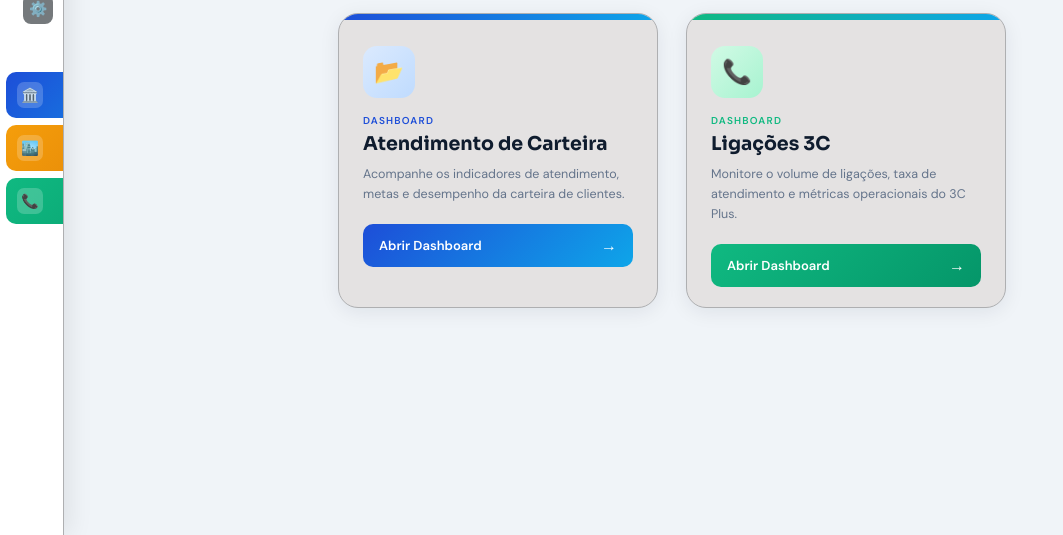
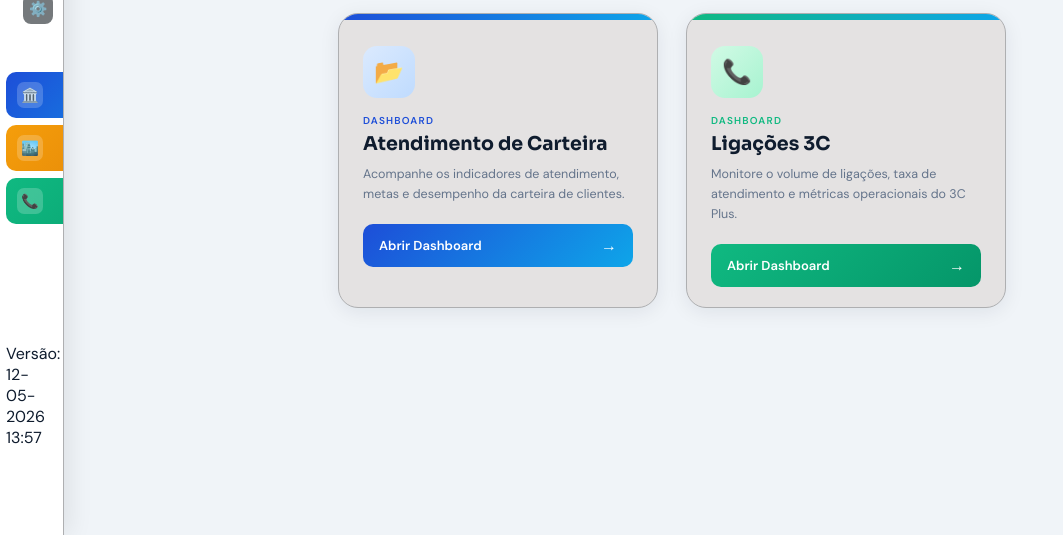
Before and after one commit to YgorRibeiro7/PAGINA-MS, a Flask app: template templates/painel.html in a window 1280 px wide. Shown: the part 265-800 px from the top of the page, without its empty margins (0-1063 px from the left). Run offline with Flask 3, Linux system fonts and the light colour scheme; the template is opened without the code that fills it, so the values that code supplies are empty; some libraries are stand-ins or nearby versions.

Commit message:
acrescentei no menu a a descrição de versão

```diff
--- a/templates/painel.html
+++ b/templates/painel.html
@@ -754,7 +754,10 @@
             <span class="ext-arrow btn-label">↗</span>
             <span class="link-tooltip">Gestão Linhas VVN</span>
         </a>
-
+        <br> <br> <br><br> <br>
+       <div>
+         <P>Versão: 12-05-2026 13:57</P>
+       </div>
     </div>
 </div>
 
```
